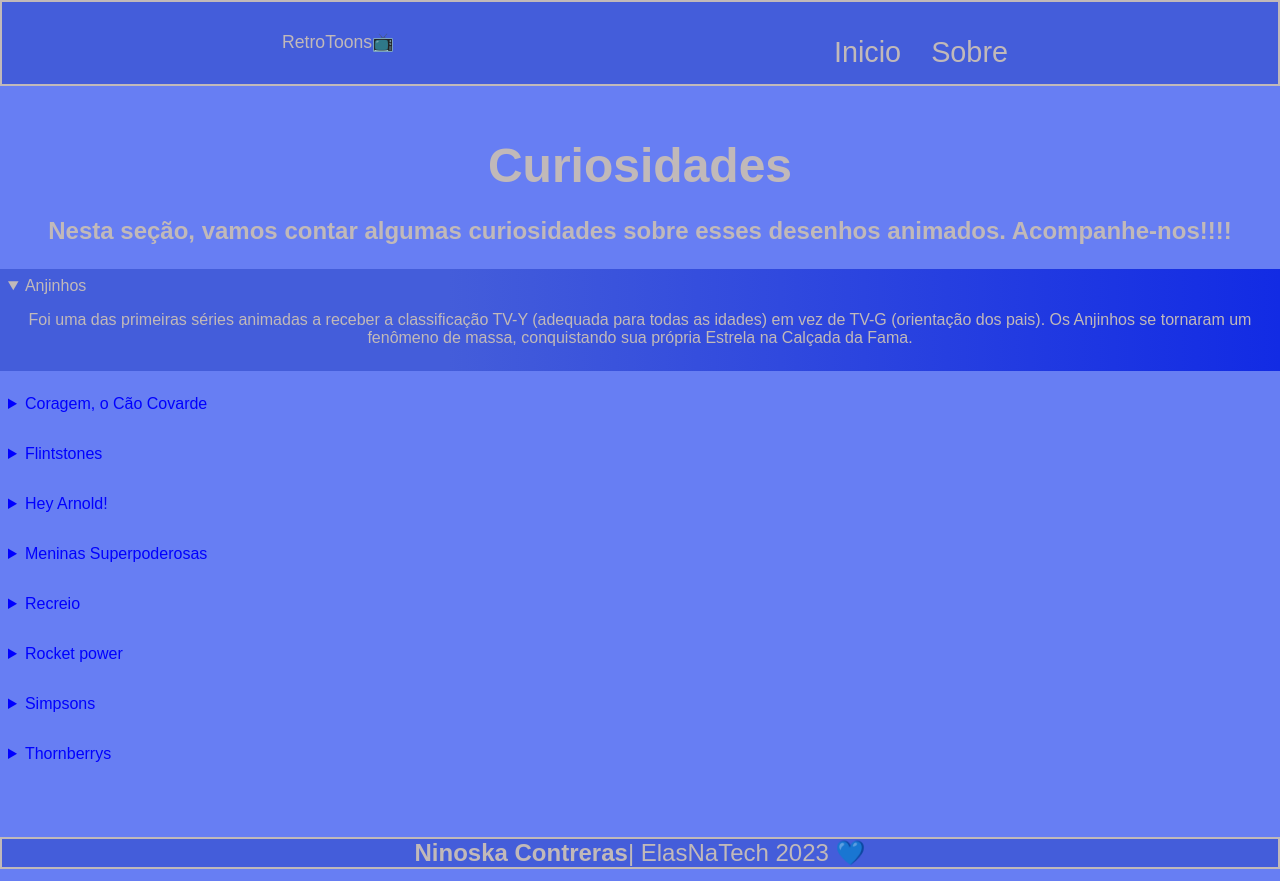
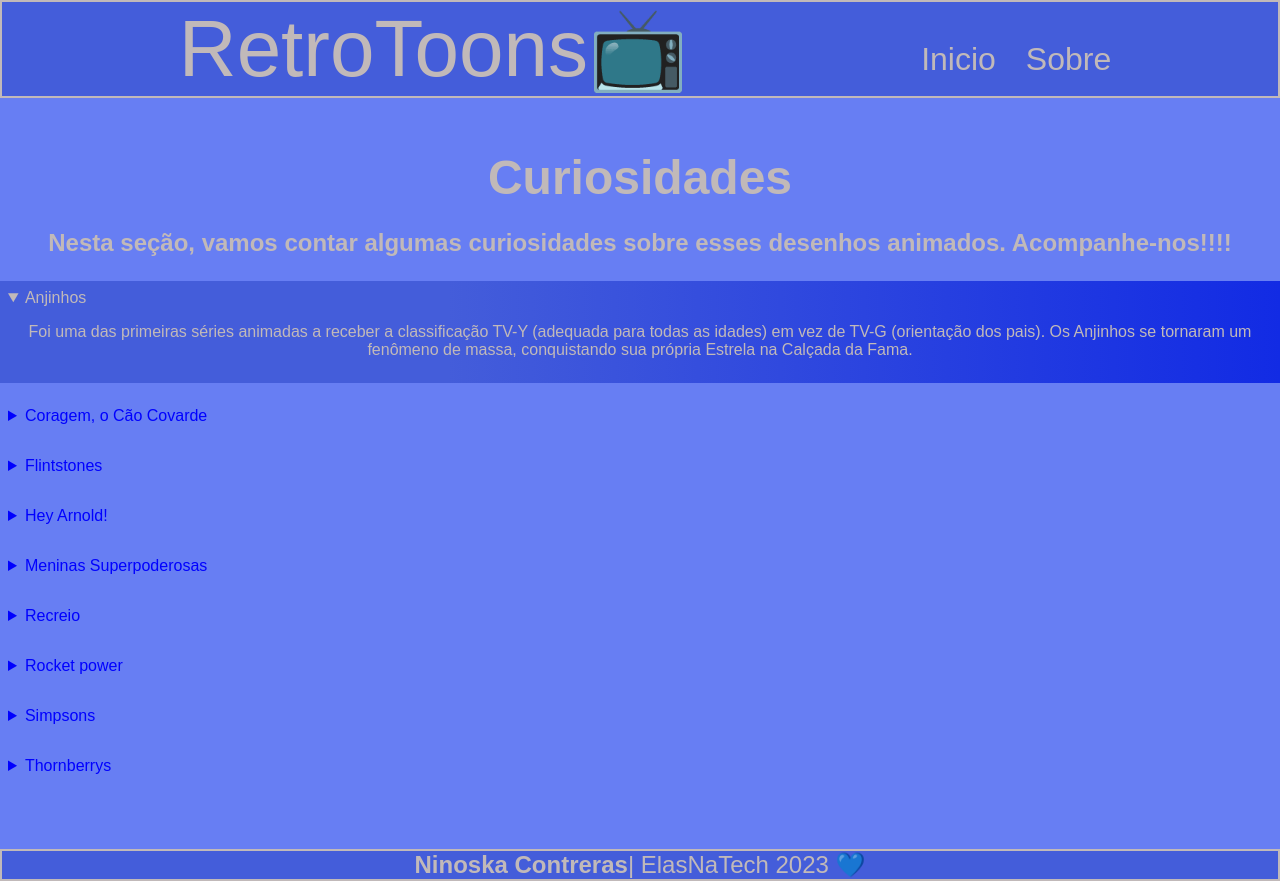
Before and after one commit to NiEl0503/Desafio-ElasNaTech, a website: page curiosidade.html in a window 1280 px wide. Drawn offline with Linux system fonts and the light colour scheme.

Commit message:
haciendo la correccion del header en la pagina de curiosidade

```diff
--- a/curiosidade.css
+++ b/curiosidade.css
@@ -102,7 +102,6 @@
 details p {
     display: none;
 }
-
 p {
     text-align: center;
     font-size: 1em;
@@ -148,6 +147,7 @@
 @media only screen and (max-width: 480px) {
     .header-logo {
         font-size: 1.5em;
+        margin-right: 50px;
     }
 
     ul li {
@@ -170,11 +170,3 @@
         font-size: 0.8em;
     }
 }
-@media only screen and (min-width: 320px) {
-    .header-logo {
-        font-size: 1.1em;
-    }
-    .header-nav{
-        font-size: 0.9em;
-    }
-}
```
